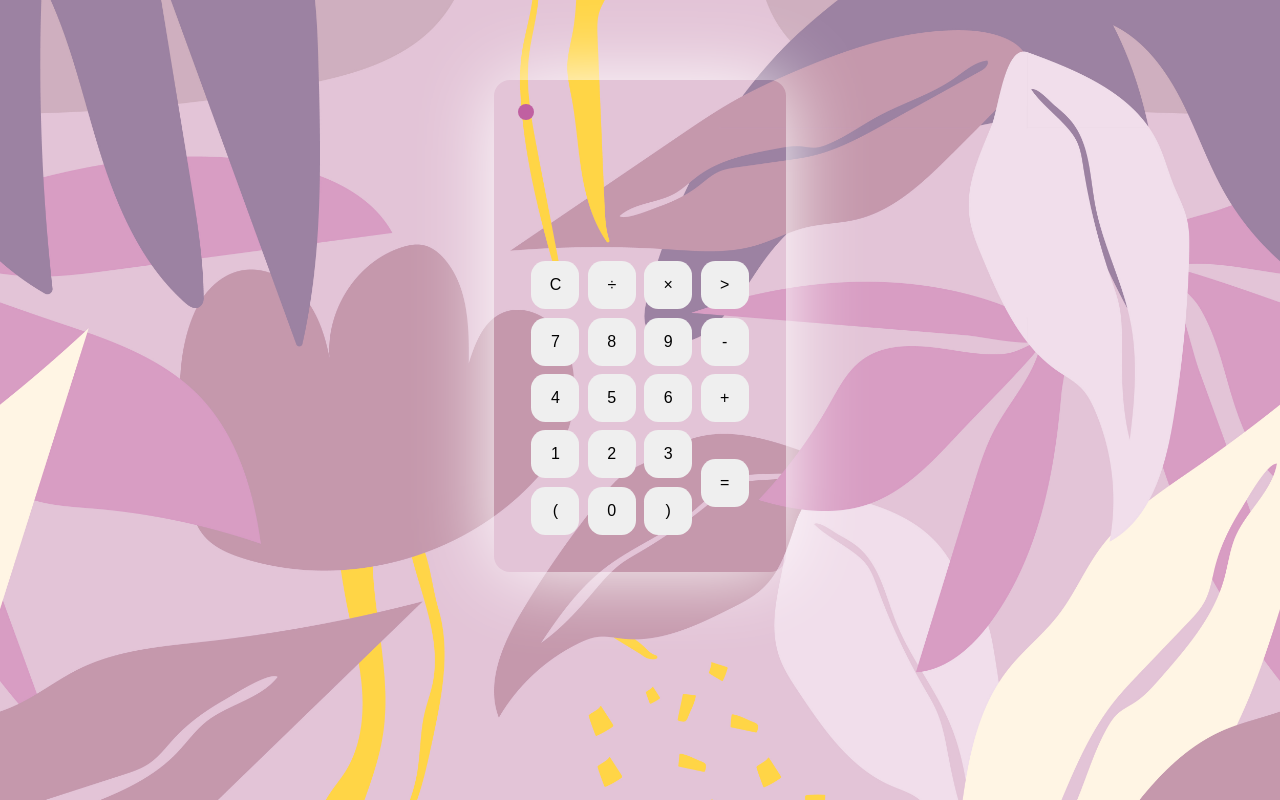
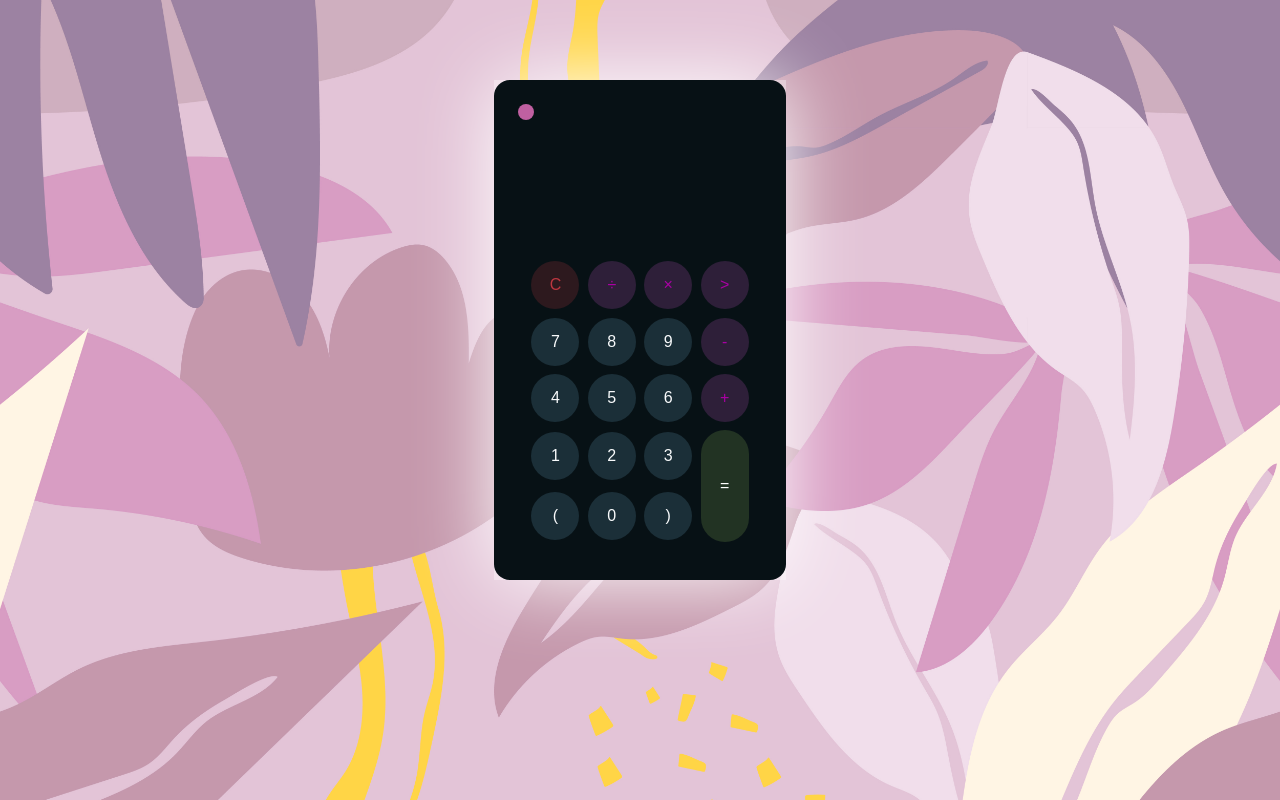
Before and after one commit to XimenaVelascoro/Calculadora, a plain HTML site: page index.html in a window 1280 px wide. Drawn offline with Linux system fonts and the light colour scheme.

Commit message:
change in index.html, index.css and script.js

```diff
--- a/index.html
+++ b/index.html
@@ -22,6 +22,7 @@ ahora los botones tienen una clase para diferenciarlos entre numeros y operadore
 rospan me permite que el igual se extienda a 2 filas y si diseño sea mas lindo
 -->
     <div class="container">
+        <div class="calculator">
             <div class="calculator-dark">
                 <div class="theme-toggler-on">
                     <i class="toggler-icon"></i>
@@ -30,6 +31,7 @@ rospan me permite que el igual se extienda a 2 filas y si diseño sea mas lindo
                     <div id="display"></div>
                 </div>
                 <div class="buttons">
+
                     <table>
                         <tr>
                             <td><button class="btn-o" id="clear">C</button></td>
@@ -53,7 +55,7 @@ rospan me permite que el igual se extienda a 2 filas y si diseño sea mas lindo
                             <td><button class="btn-n" id="1">1</button></td>
                             <td><button class="btn-n" id="2">2</button></td>
                             <td><button class="btn-n" id="3">3</button></td>
-                        <td rowspan="2"><button class="btn-o" id="equal">=</button></td>
+                            <td rowspan="2"><button class="btn-equal" id="equal">=</button></td>
                         </tr>
                         <tr>
                             <td><button class="btn-n" id="(">(</button></td>
@@ -65,6 +67,8 @@ rospan me permite que el igual se extienda a 2 filas y si diseño sea mas lindo
                 </div>
             </div>
         </div>
+    </div>
+
     <script src="./script.js"></script>
 </body>
 
--- a/script.js
+++ b/script.js
@@ -0,0 +1,30 @@
+const display = document.querySelector("#display");
+const buttons = document.querySelectorAll("button");
+
+buttons.forEach((item) => {
+  item.onclick = () => {
+    if (item.id == "clear") {
+      display.innerText = "";
+    } else if (item.id == "backspace") {
+      let string = display.innerText.toString();
+      display.innerText = string.substr(0, string.length - 1);
+    } else if (display.innerText != "" && item.id == "equal") {
+      display.innerText = eval(display.innerText);
+    } else if (display.innerText == "" && item.id == "equal") {
+      display.innerText = "Empty!";
+      setTimeout(() => (display.innerText = ""), 2000);
+    } else {
+      display.innerText += item.id;
+    }
+  };
+});
+
+const themeToggleBtn = document.querySelector(".container");
+const calculator = document.querySelector(".calculator-dark");
+const toggleIcon = document.querySelector(".calculator");
+let isDark = true;
+themeToggleBtn.onclick = () => {
+  calculator.classList.toggle("dark");
+  themeToggleBtn.classList.toggle("active");
+  isDark = !isDark;
+};
--- a/style.css
+++ b/style.css
@@ -86,7 +86,74 @@ button{
     height: 3rem;
     width: 3rem;
     border: none;
-    border-radius: 30%;
+    border-radius: 50%;
     margin: 0.20rem;
     font-size: 1rem;
+    cursor:grab;
+    transition: all 200ms ease;
 }
+/*con la etiqueta cursor puedo personalizar como se verá el cursor en la parte de los botones */
+button:hover{
+    transform: scale(1.1);
+}
+/*transform: trasnlate es para que en el momento que el mouse esta encima de un
+objeto se mueva o en 2d o en 3d segun las coordenadas x,y, y z. las medidas
+se pueden dar  en px, rem, em o %  si es negativo sera en x hacia arriba del objeto
+y hacia el lado izq del objeto  con z funciona es la profundidad del objeto*/
+/* con escale modifica el tamaño en un plano 2d y puede cambiar las dimensiones
+horizontal, vertical y a diferentes escalas*/
+#equal{
+    height: 7rem;
+    width: 3rem;
+    border-radius:  3rem;
+}
+/*light theme */
+.calculator{
+    background-color: rgba(255, 255, 255, 0.342);/*blanco*/
+}
+.calculator #display{
+    color: #0a1e23;
+}
+.calculator #clear{
+    background-color: #ffd5d8;
+    color: #fc4552;
+}
+.calculator  .btn-n{
+    background-color: #c3eaff;
+    color: #000;
+}
+.calculator .btn-o{
+    background-color: #ffd0fd;
+    color: #e657e1;
+}
+.calculator .btn-equal{
+    background-color: #adf9e7;
+    color: #000;
+}
+/*aqui defini los colores de los botones de fondo y caracter*/
+
+/*dark theme*/
+
+.calculator-dark{
+    background-color:#071115  ;
+}
+.calculator-dark #display{
+    color: #F8fafd;
+
+}
+.calculator-dark #clear{
+    background-color: #2d191e;
+    color: #bd3740;
+}
+.calculator-dark .btn-n{
+    background-color: #1b2f38;
+    color: #f8fafb;
+}
+.calculator-dark .btn-o{
+    background-color: #2e1f39;
+    color: #aa00a4;
+}
+.calculator-dark .btn-equal{
+    background-color: #223323;
+    color: #fff;
+}
```
Lines whose indentation alone changed are shown as unchanged.
